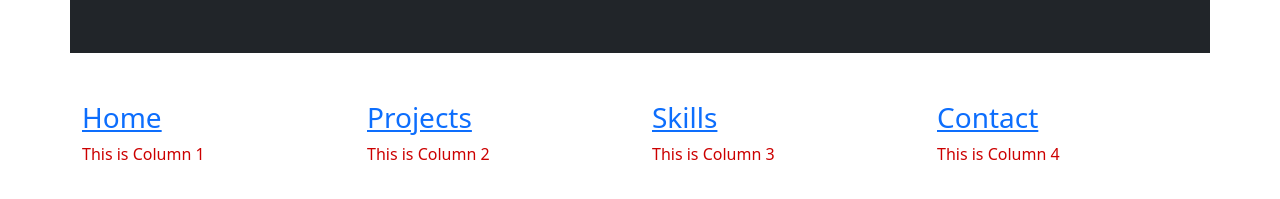
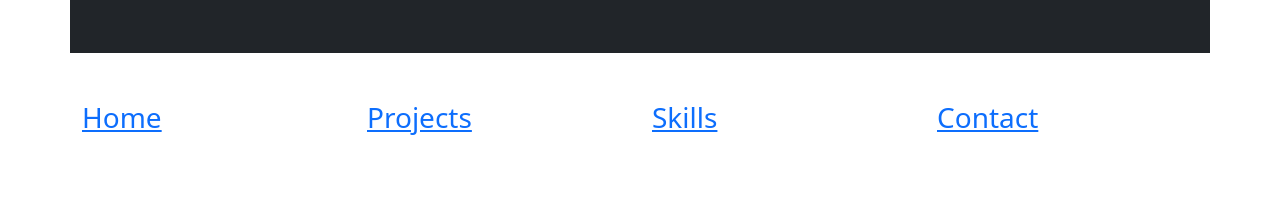
Before and after one commit to Mathematica70/Mathematica70.github.io, a website: page Files/index.html in a window 1280 px wide. Shown: the part 213-412 px from the top of the page. Drawn offline with nearby package versions, Linux system fonts and the light colour scheme.

Commit message:
Update index.html

```diff
--- a/Files/index.html
+++ b/Files/index.html
@@ -36,7 +36,7 @@
   <div class="unselectable">
 
 <div class="container p-5 my-5 bg-dark text-white text-center display-3">
-  <h1 class="title">Hello,I'm <mark><abbr title="The Preetom">
+  <h1 class="title">Hello,I'm <mark><abbr title="Quazi Raihan Shahriar">
     Preetom
   </abbr></mark></h1>
 
@@ -49,25 +49,25 @@
     <div class="col-sm-3">
       <a href="index.html">
       <h3>Home</h3></a>
-      <p>This is Column 1</p>
+
     </div>
 
     <div class="col-sm-3">
       <a href="projects.html">
       <h3>Projects</h3></a>
-      <p>This is Column 2</p>
+
     </div>
 
     <div class="col-sm-3">
       <a href="skills.html">
       <h3>Skills</h3></a>
-      <p>This is Column 3</p>
+
     </div>
 
     <div class="col-sm-3">
       <a href="contact.html">
       <h3>Contact</h3></a>
-      <p>This is Column 4</p>
+
     </div>
 
   </div>
```
